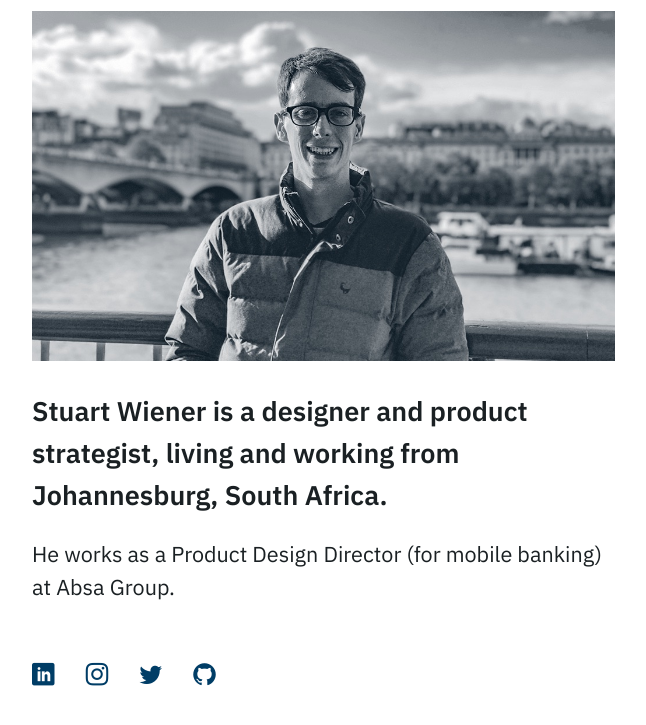
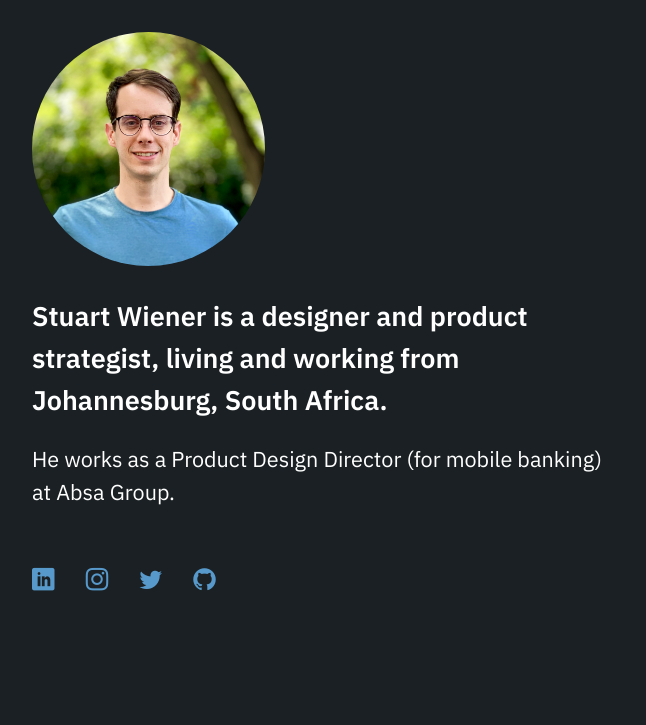
Before and after one commit to stuartwiener/stuartwiener.github.io, a Jekyll site: the page built from index.html, in a window 1280 px wide. Shown: the top 725 px of the page, without its empty margins (140-786 px from the left). Built offline with Jekyll 4.4.1, drawn with Linux system fonts in a browser that asks for light colours; some web fonts are replaced.

Commit message:
updated main image

```diff
--- a/_includes/header.html
+++ b/_includes/header.html
@@ -2,7 +2,7 @@
 
   <div class="wrapper">
 
-      <img src="images/stuartwiener.jpg" alt="">
+      <img src="images/stuart_wiener_2019.jpg" alt="Stuart Wiener">
 
       <h1>Stuart Wiener is a designer and product strategist, living and working from Johannesburg, South Africa.</h1>
 
--- a/_sass/_layout.scss
+++ b/_sass/_layout.scss
@@ -17,8 +17,14 @@ html {
 }
 
 .site {
-  padding-top: 0.6em;
+  padding-top: 1.8em;
 }
+.site-header img {
+  max-width: 40%;
+  border-radius: 50%;
+
+}
+
 .site-footer {
   padding-top: 0.6em;
   padding-bottom: 6em;
--- a/css/main.scss
+++ b/css/main.scss
@@ -54,10 +54,10 @@ $base-line-height: 1.555;
 
 $spacing-unit:     1.2em;
 
-$heading-color:    #1A2023;
-$text-color:       #32393E;
-$background-color: #FFFFFF;
-$brand-color:      #003D66;
+$heading-color:    #FFFFFF;
+$text-color:       #DDDDDD;
+$background-color: #1A2023;
+$brand-color:      #5899CB;
 
 $primary-width:    54em;
 
```
Also changed, not shown: images/stuart_wiener_2019.jpg (added), 1 other file.
